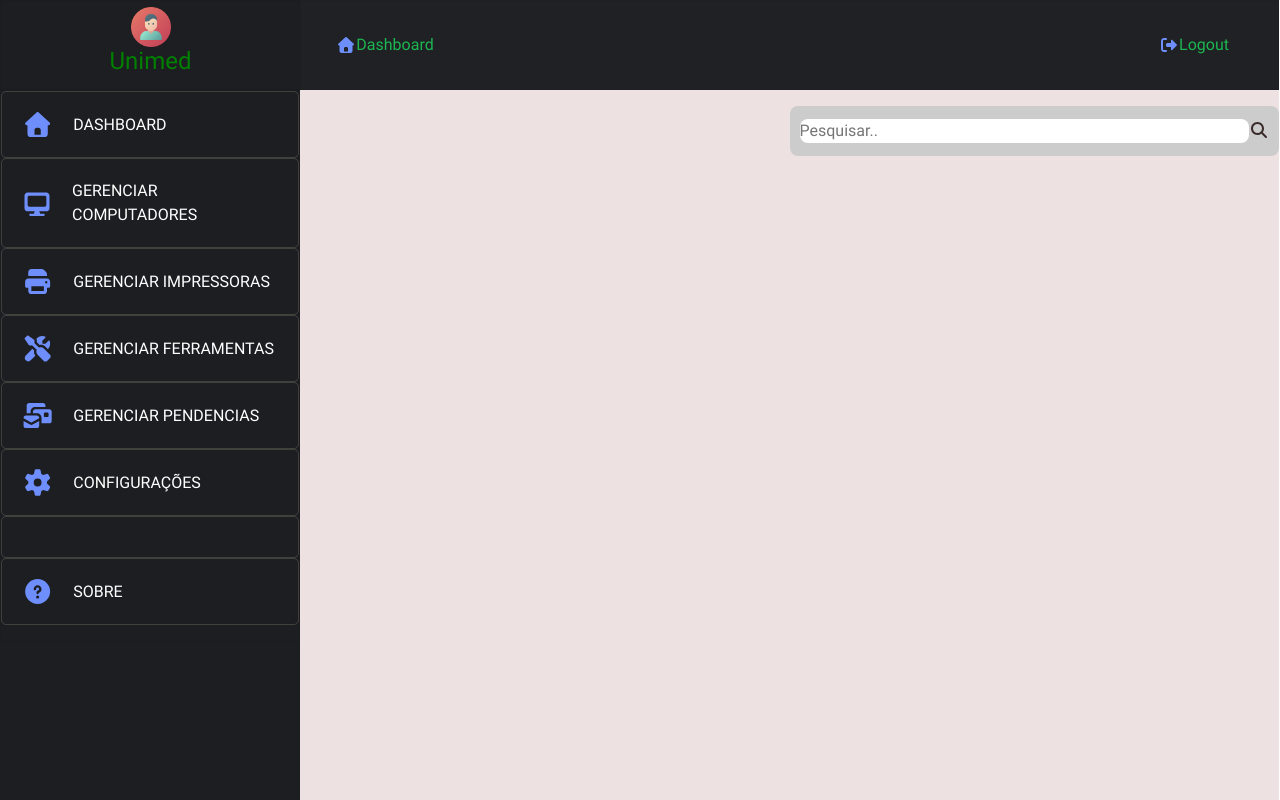
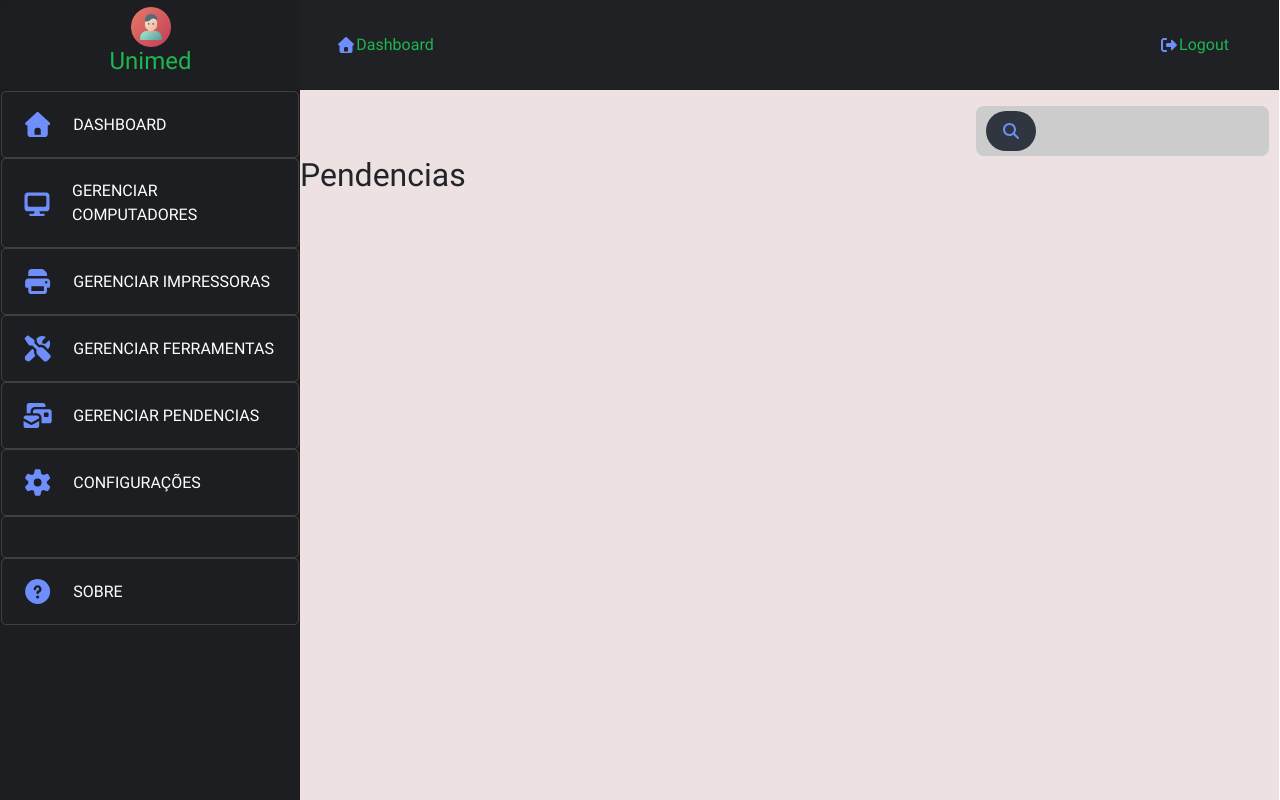
Before and after one commit to marcoscode404/front-project, a plain HTML site: page views/gerenciarPendencias.html in a window 1280 px wide. Drawn offline with Linux system fonts and the light colour scheme.

Commit message:
Adcionando um Search de busca no Dash de Pendencias

```diff
--- a/styleProjeto/main.css
+++ b/styleProjeto/main.css
@@ -73,10 +73,10 @@ main .main-content {
 
 
 .panel-row {
-    width: 50%;
+    width: 30%;
     height: 50px;
     padding: 2px center;
-    margin-left: auto;
+    margin-left: 69%;
     display: flex;
     flex-direction: row;
     align-items: center;
@@ -86,38 +86,56 @@ main .main-content {
 }
 
 
+/*search  => pesquisa*/
+.search-box {
+    display: flex;
+    flex-direction: row;
+    align-items: center;
+    position: absolute;
+    transform: translate(50, 5%);
+    background: #2f3640;
+    height: 40px;
+    border-radius: 40px;
+    padding: 10px;
+}
+
+
+/*ao passar o mouse encima*/
+.search-box:hover > .search-txt{
+    width: 300px;
+    padding: 0 6px;
+}
+
+.search-box:hover > .search-btn{
+    background: #fff;
+}
 
 
 
-.pes {
-    width: 100%;
+
+.search-btn {
+    color: #6e8efb;
+    float: right;
+    width: 30px;
+    height: 30px;
+    border-radius: 50%;
+    background: #2f3640;
+    display: flex;
+    justify-content: center;
+    align-items: center;
+    transition: 0.4s;
 }
 
-.pes form {
-    width: 100%;
-    display: flex;
-}
-
-
-.pes input{
-    width: 100%;
-    display: flex;
-    border-radius: 8px;
+.search-txt {
     border: none;
+    background: none;
+    outline: none;
+    float: left;
+    padding: 0;
+    color: white;
+    font-size: 16px;
+    transition: 0.4s;
+    line-height: 40px;
+    width: 0px;
 
 }
-
-.pes input:hover {
-    border-radius: 8px ;
-
-
-}
-
-
-.pes form button {
-    height: 20px;
-    width: 20px;
-    color: rgba(29, 9, 9, 0.836);
-    border: none;
-    background: #ccc;
-}
--- a/styleProjeto/reset.css
+++ b/styleProjeto/reset.css
@@ -1,5 +1,5 @@
 :root {
-    --corVerde: green;
+    --corVerde: #1db650;
     --corBranca: rgba(207, 195, 171, 0.205);
     --corMarrom: #14a02b;
 }
--- a/views/gerenciarPendencias.html
+++ b/views/gerenciarPendencias.html
@@ -78,14 +78,23 @@
                 </ul>
             </header>
 
+
+
             <div class="panel-row">
-                <div class="pes">
-                    <form action="action_page.php">
-                        <input type="text" placeholder="Pesquisar.." name="search">
-                        <button class="button"><i class="fas fa-search"></i></button>
-                    </form>
+                <div class="search-box">
+
+                        <input class="search-txt" type="text" name="" placeholder="Pesquisar Pendencias..">
+                        <a class="search-btn" href="#">
+                            <i class="fas fa-search"></i>
+                        </a>
+
+
                 </div>
+            </div>
             <!-- /.panel-row -->
+
+            <h2 >Pendencias</h2>
+
 
             <div class="content" id="ajax-content"></div>
 
```
